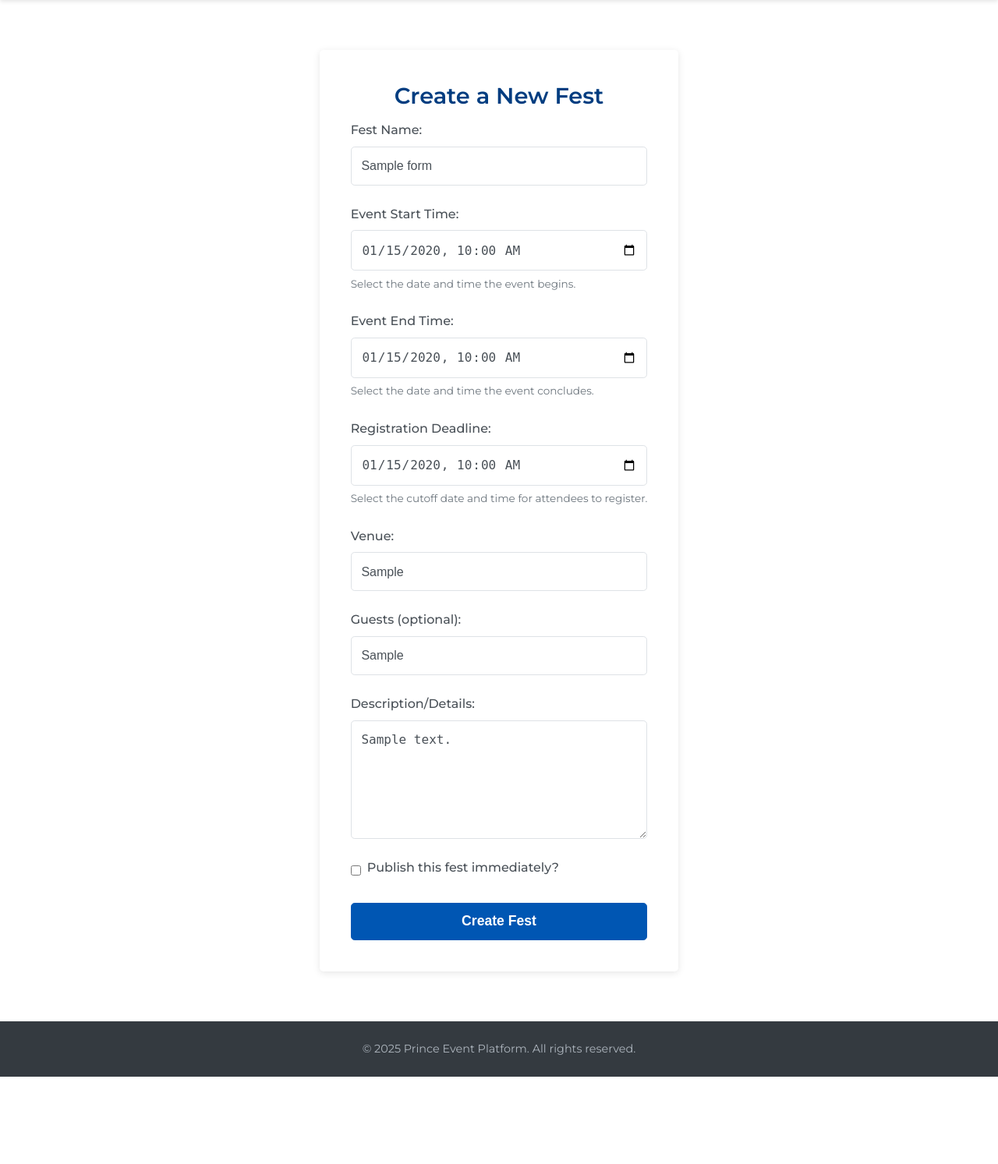
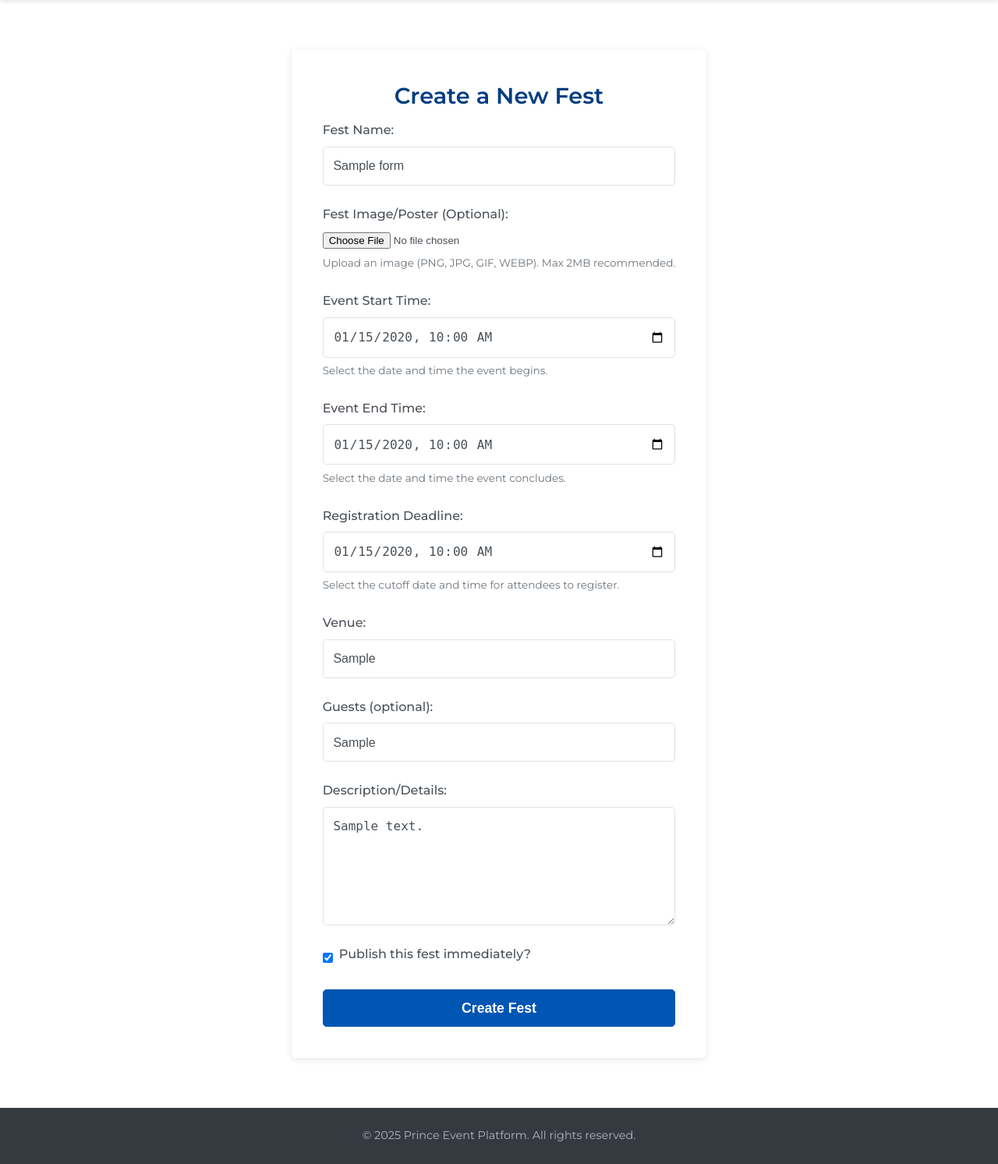
Before and after one commit to Geet-Prince/direct-download-eventify, a Flask app: template templates/create_fest.html in a window 1280 px wide. Shown: the part 65-1558 px from the top of the page at 78% size. Before the commit the page ends 1446 px from the top, so only its background shows below. Run offline with Flask 2, Linux system fonts and the light colour scheme; the template is opened without the code that fills it: most values are stand-ins (such as "Sample title", 1, 10 or a date in 2020); some libraries are stand-ins or nearby versions.

Commit message:
Update create_fest.html

```diff
--- a/templates/create_fest.html
+++ b/templates/create_fest.html
@@ -7,56 +7,58 @@
 {% block content %}
 <div class="form-container">
     <h2>Create a New Fest</h2>
-    <form method="POST" action="{{ url_for('create_fest') }}">
-        {# Pass CSRF token if using Flask-WTF #}
-        {{ form.csrf_token if form and form.csrf_token }}
+    {# IMPORTANT: Add enctype for file uploads #}
+    <form method="POST" action="{{ url_for('create_fest') }}" enctype="multipart/form-data">
+        {# If using Flask-WTF, you'd have {{ form.hidden_tag() }} or similar for CSRF #}
 
         <div class="form-group">
             <label for="fest_name">Fest Name:</label>
-            <input type="text" id="fest_name" name="fest_name" value="{{ form_data.fest_name if form_data else '' }}" required>
+            <input type="text" id="fest_name" name="fest_name" class="form-control" value="{{ form_data.get('fest_name', '') }}" required>
         </div>
 
-        {# NEW DATETIME FIELDS - Using datetime-local #}
+        <div class="form-group">
+            <label for="fest_image">Fest Image/Poster (Optional):</label>
+            <input type="file" id="fest_image" name="fest_image" class="form-control-file" accept="image/png, image/jpeg, image/gif, image/webp">
+            <small class="form-text text-muted">Upload an image (PNG, JPG, GIF, WEBP). Max 2MB recommended.</small>
+        </div>
+
         <div class="form-group">
             <label for="start_time">Event Start Time:</label>
-            <input type="datetime-local" id="start_time" name="start_time" value="{{ form_data.start_time if form_data else '' }}" required>
-            <small>Select the date and time the event begins.</small>
+            <input type="datetime-local" id="start_time" name="start_time" class="form-control" value="{{ form_data.get('start_time', '') }}" required>
+            <small class="form-text text-muted">Select the date and time the event begins.</small>
         </div>
         <div class="form-group">
             <label for="end_time">Event End Time:</label>
-            <input type="datetime-local" id="end_time" name="end_time" value="{{ form_data.end_time if form_data else '' }}" required>
-             <small>Select the date and time the event concludes.</small>
+            <input type="datetime-local" id="end_time" name="end_time" class="form-control" value="{{ form_data.get('end_time', '') }}" required>
+             <small class="form-text text-muted">Select the date and time the event concludes.</small>
         </div>
         <div class="form-group">
             <label for="registration_end_time">Registration Deadline:</label>
-            <input type="datetime-local" id="registration_end_time" name="registration_end_time" value="{{ form_data.registration_end_time if form_data else '' }}" required>
-            <small>Select the cutoff date and time for attendees to register.</small>
+            <input type="datetime-local" id="registration_end_time" name="registration_end_time" class="form-control" value="{{ form_data.get('registration_end_time', '') }}" required>
+            <small class="form-text text-muted">Select the cutoff date and time for attendees to register.</small>
         </div>
-        {# END NEW DATETIME FIELDS #}
 
         <div class="form-group">
             <label for="fest_venue">Venue:</label>
-            <input type="text" id="fest_venue" name="fest_venue" value="{{ form_data.fest_venue if form_data else '' }}" placeholder="e.g., College Auditorium">
+            <input type="text" id="fest_venue" name="fest_venue" class="form-control" value="{{ form_data.get('fest_venue', '') }}" placeholder="e.g., College Auditorium">
         </div>
         <div class="form-group">
             <label for="fest_guests">Guests (optional):</label>
-            <input type="text" id="fest_guests" name="fest_guests" value="{{ form_data.fest_guests if form_data else '' }}" placeholder="e.g., DJ XYZ, Chief Guest Name">
+            <input type="text" id="fest_guests" name="fest_guests" class="form-control" value="{{ form_data.get('fest_guests', '') }}" placeholder="e.g., DJ XYZ, Chief Guest Name">
         </div>
-        {# Host club is often set automatically #}
-        {# <div class="form-group">
-            <label for="fest_host">Host Club/Department:</label>
-            <input type="text" id="fest_host" name="fest_host" value="{{ session.club_name if session.club_name else '' }}" readonly>
-        </div> #}
+
         <div class="form-group">
             <label for="fest_details">Description/Details:</label>
-            <textarea id="fest_details" name="fest_details" rows="5" required>{{ form_data.fest_details if form_data else '' }}</textarea>
+            <textarea id="fest_details" name="fest_details" class="form-control" rows="5" required>{{ form_data.get('fest_details', '') }}</textarea>
         </div>
         <div class="form-group form-check">
-             {# Default to checked for new fest, retain value on validation error #}
-            <input type="checkbox" class="form-check-input" id="publish_fest" name="publish_fest" value="yes" {{ 'checked' if form_data and form_data.publish_fest == 'yes' else 'checked' if not form_data else '' }}>
+            <input type="checkbox" class="form-check-input" id="publish_fest" name="publish_fest" value="yes"
+                   {% if request.method == 'POST' and request.form.get('publish_fest') == 'yes' %}checked
+                   {% elif request.method == 'GET' %}checked  {# Default to checked on initial load (GET) #}
+                   {% endif %}>
             <label class="form-check-label" for="publish_fest">Publish this fest immediately?</label>
         </div>
-        <button type="submit" class="btn btn-submit">Create Fest</button>
+        <button type="submit" class="btn btn-primary btn-submit">Create Fest</button>
     </form>
 </div>
 {% endblock %}
```
